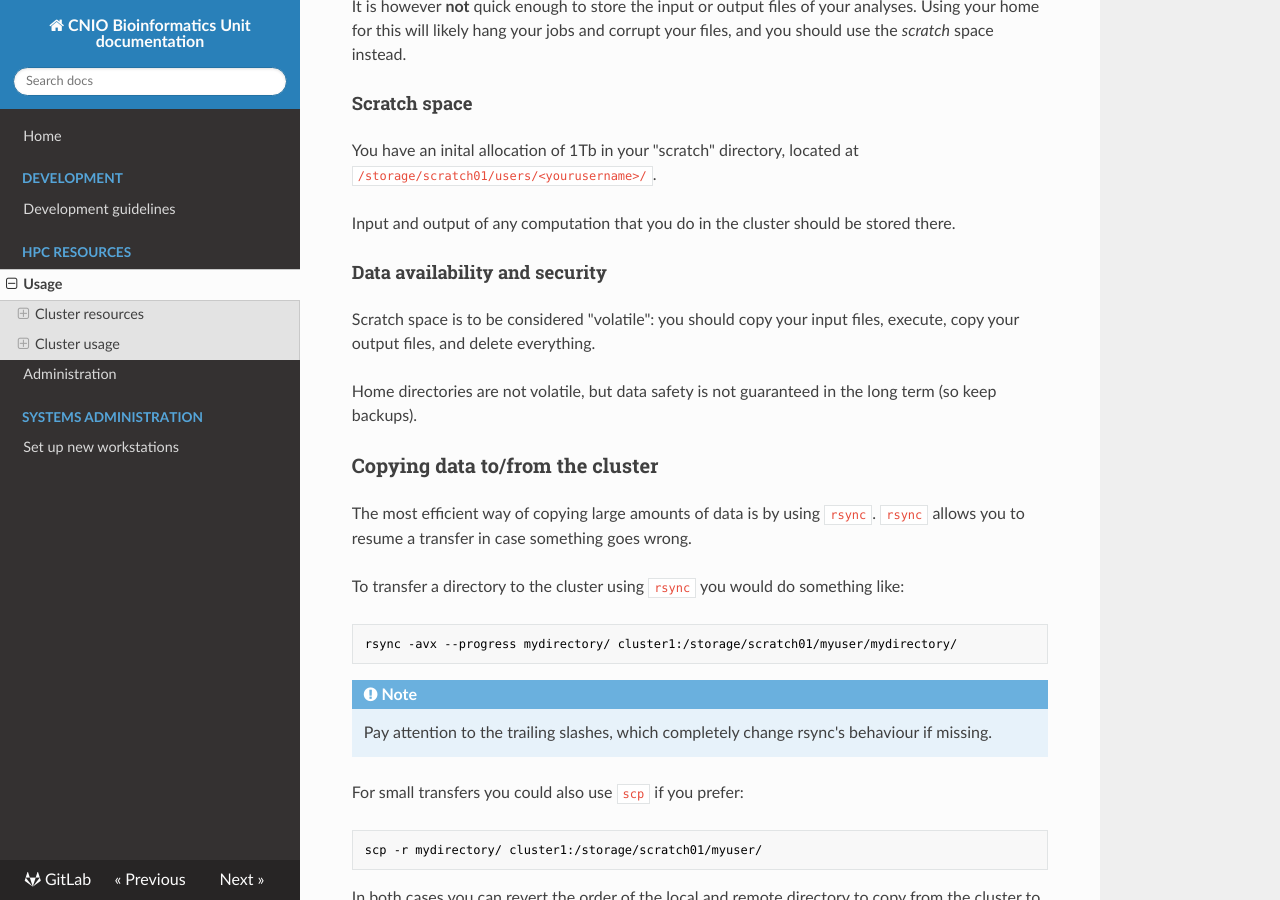
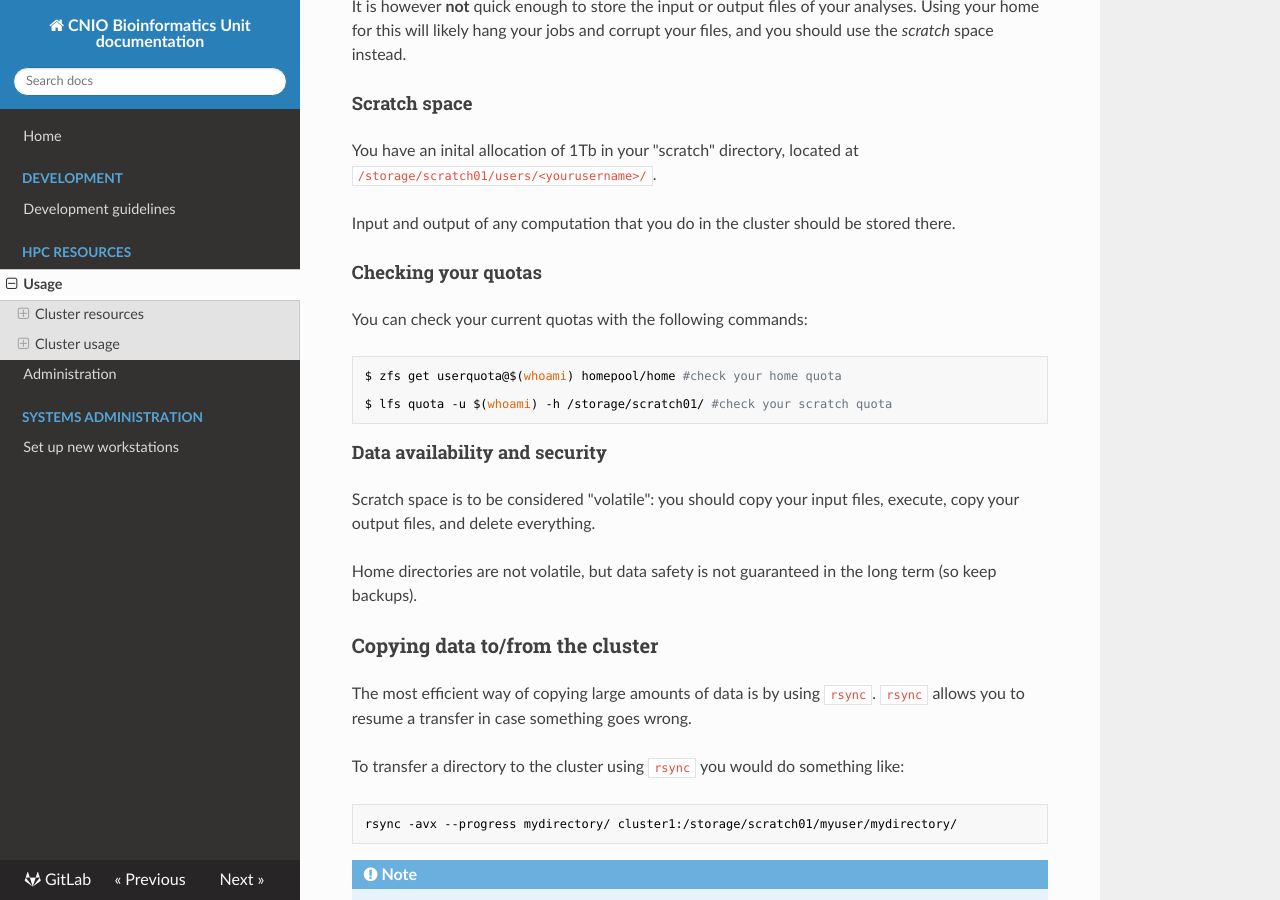
Before and after one commit to cnio-bu/cnio-bu.github.io, an MkDocs documentation site: the page built from docs/hpc/usage.md, in a window 1280 px wide and 900 px high, scrolled down 1233 px. Built offline with MkDocs 1.6.1, drawn with Linux system fonts in a browser that asks for light colours; nearby versions of some CDN libraries.

Commit message:
Add commands to check quotas

````diff
--- a/docs/hpc/usage.md
+++ b/docs/hpc/usage.md
@@ -53,6 +53,16 @@ You have an inital allocation of 1Tb in your "scratch" directory, located at
 `/storage/scratch01/users/<yourusername>/`.
 
 Input and output of any computation that you do in the cluster should be stored there.
+
+#### Checking your quotas
+
+You can check your current quotas with the following commands:
+
+```bash
+$ zfs get userquota@$(whoami) homepool/home #check your home quota
+
+$ lfs quota -u $(whoami) -h /storage/scratch01/ #check your scratch quota
+```
 
 #### Data availability and security
 
````
